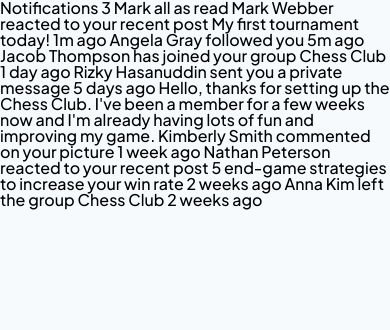
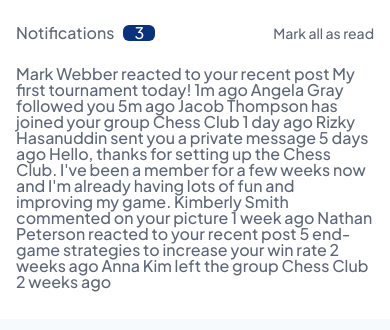
Before and after one commit to miguelzaga/notifications-page, a React (Vite) app: page / in a window 390 px wide. Shown: the top 330 px of the page. Built offline with nearby package versions, Linux system fonts and the light colour scheme.

Commit message:
style header for mobile

```diff
--- a/src/App.js
+++ b/src/App.js
@@ -2,10 +2,19 @@ import { useState } from "react";
 
 function App() {
   return (
-    <div>
-      Notifications 3
+    <main className="main">
+      <header className="header">
+        <h1 className="header__title" class>
+          Notifications
+          <b className="header__number">3</b>
+        </h1>
 
+        <button className="header__btn">
           Mark all as read
+        </button>
+      </header>
+      <ul className="notifications">
+          {/* TODO: create Notification component */}
 
           Mark Webber reacted to your recent post My first tournament today!
           1m ago
@@ -29,7 +38,8 @@ function App() {
 
           Anna Kim left the group Chess Club
           2 weeks ago
-    </div>
+      </ul>
+    </main>
   );
 }
 
--- a/src/scss/02-base/_typography.scss
+++ b/src/scss/02-base/_typography.scss
@@ -10,4 +10,9 @@
 body {
   font-family: "Plus Jakarta Sans", sans-serif;
   font-weight: 500;
+  color: $dark-grey-blue;
 }
+
+button {
+  color: inherit;
+}
--- /dev/null
+++ b/src/scss/04-globals/_header.scss
@@ -0,0 +1,35 @@
+@use "./../01-abstracts/" as *;
+
+.header {
+  display: flex;
+  flex-direction: row;
+  justify-content: space-between;
+  align-items: center;
+  margin-bottom: 24px;
+
+  &__title {
+    font-weight: 800;
+    font-size: rem(20px);
+    line-height: rem(25px);
+    color: $very-dark-grey-blue;
+  }
+
+  &__number {
+    display: inline-block;
+    margin-left: 9px;
+    background-color: $blue;
+    color: $white;
+    border-radius: 6px;
+    width: 32px;
+    text-align: center;
+    font-size: rem(16px);
+  }
+
+  &__btn {
+    padding: 0;
+    border: 0;
+    background: 0;
+    font-size: rem(14px);
+    line-height: rem(18px);
+  }
+}
--- a/src/scss/04-globals/_index.scss
+++ b/src/scss/04-globals/_index.scss
@@ -1,3 +1,2 @@
-//@forward "header";
-//@forward "footer";
-//@forward "layout";
+@forward "main";
+@forward "header";
--- /dev/null
+++ b/src/scss/04-globals/_main.scss
@@ -0,0 +1,8 @@
+@use "./../01-abstracts/" as *;
+
+.main {
+  max-width: 730px;
+  margin: auto;
+  background-color: $white;
+  padding: 24px 16px 29px;
+}
--- a/src/scss/style.scss
+++ b/src/scss/style.scss
@@ -1,5 +1,5 @@
 @forward "02-base";
 //@forward "03-objects";
-//@forward "04-globals";
+@forward "04-globals";
 //@forward "05-components";
 //@forward "06-utils";
```
Lines whose indentation alone changed are shown as unchanged.
